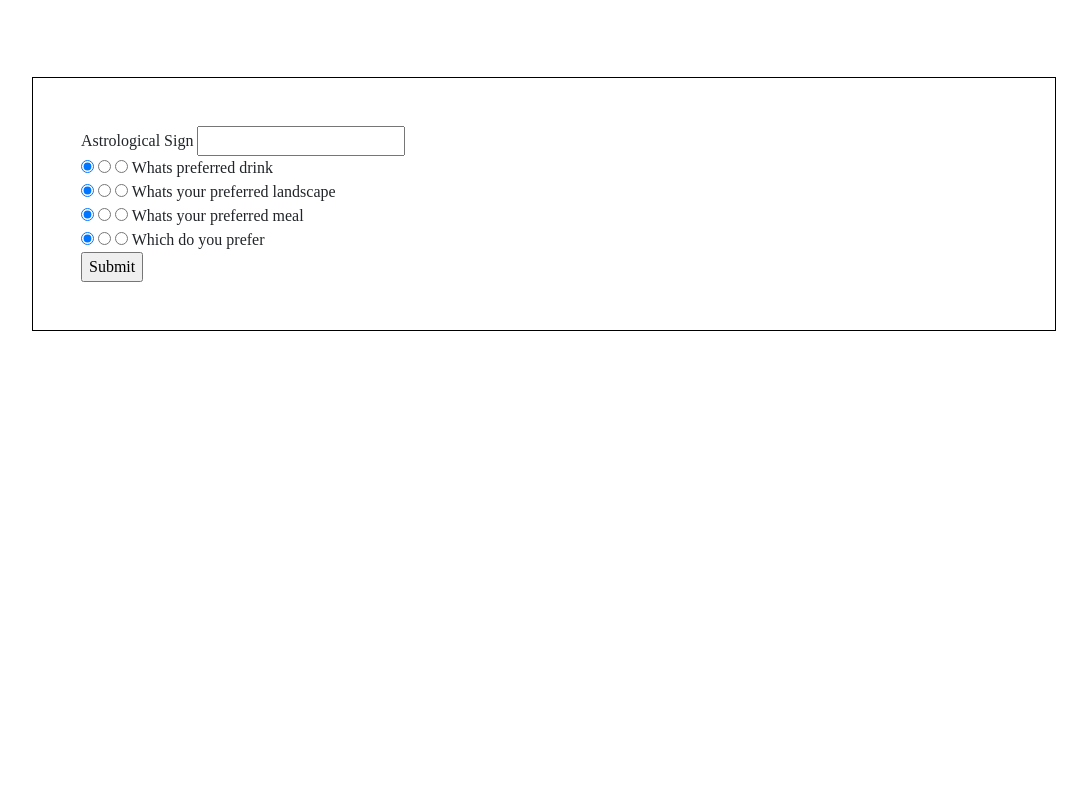
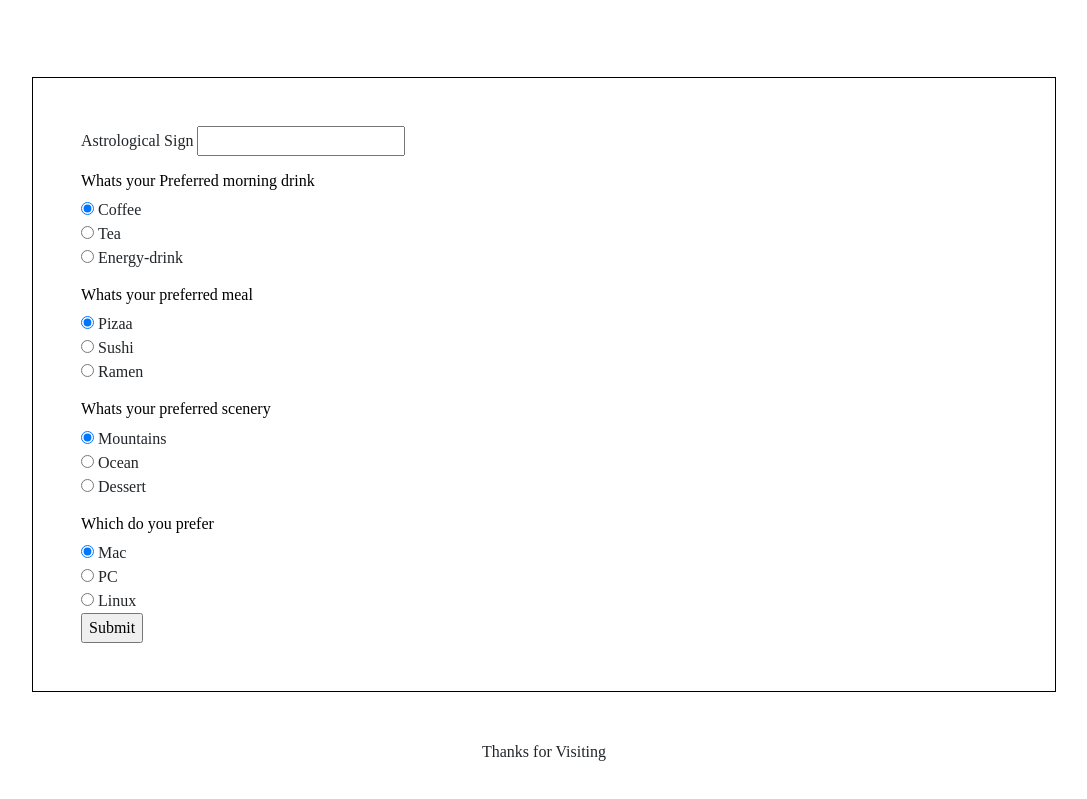
Before and after one commit to lionturtle99/programming-language-suggester, a plain HTML site: page index.html in a window 1280 px wide. Shown: the part 91-890 px from the top of the page, without its empty margins (96-1183 px from the left). Before the commit the page ends 800 px from the top, so only its background shows below. Drawn offline with nearby package versions, Linux system fonts and the light colour scheme.

Commit message:
add divs and labels to index.html with styling

```diff
--- a/css/main.css
+++ b/css/main.css
@@ -16,6 +16,11 @@ form {
   border: solid black 1px;
   padding: 3em;
 }
-label {
-  display: block;
+h6 {
+  margin-top: 15px;
+  color:rgb(0, 0, 0);
 }
+footer {
+  margin: 3em 0 3em;
+  text-align: center;
+}
--- a/index.html
+++ b/index.html
@@ -12,39 +12,66 @@
 <body>
   <h1>Programming Language Suggester</h1>
   <form id="form1">
-    <label for="sign">Astrological Sign
-      <input id="sign" type="text" name="sign" required>
-    </label>
-      <label for="drink">
-      <input id="coffee" type="radio" name="drink" checked>
-      <input id="tea" type="radio" name="drink">
-      <input id="energy" type="radio" name="drink">
-      Whats preferred drink
-    </label>
-      <label for="drink">
-      <input id="ocean" type="radio" name="landscape" checked>
-      <input id="mountains" type="radio" name="landscape">
-      <input id="dessert" type="radio" name="landscape">
-      Whats your preferred landscape
-    </label>
-  </label>
-  <label for="food">
-  <input id="pizza" type="radio" name="food" checked>
-  <input id="ramen" type="radio" name="food">
-  <input id="sushi" type="radio" name="food">
-  Whats your preferred meal
-</label>
-</label>
-<label for="software">
-<input id="mac" type="radio" name="software"checked>
-<input id="pc" type="radio" name="software">
-<input id="linux" type="radio" name="software">
-Which do you prefer
-</label>
+    <div >Astrological Sign
+      <input id="sign" type="text"  name="sign">
+    </div>
+    <h6>Whats your Preferred morning drink</h6>
+    <div >
+      <input type="radio" value="1" name="drink" id="coffee" checked>
+      <label for="coffee">Coffee</label>
+    </div>
+    <div>
+      <input type="radio" value="2" name="drink" id="tea">
+      <label for="tea">Tea</label>
+    </div>
+    <div>
+      <input type="radio" value="3" name="drink" id="energy-drink">
+      <label for="energy-drink">Energy-drink</label>
+    </div>
+    <h6>Whats your preferred meal</h6>
+    <div >
+      <input type="radio" value="1" name="food" id="pizza" checked>
+      <label for="pizza">Pizaa</label>
+    </div>
+    <div>
+      <input type="radio" value="2" name="food" id="sushi">
+      <label for="sushi">Sushi</label>
+    </div>
+    <div>
+      <input type="radio" value="3" name="food" id="ramen">
+      <label for="ramen">Ramen</label>
+    </div>
+    <h6>Whats your preferred scenery</h6>
+    <div >
+      <input type="radio" value="1" name="landscape" id="mountains" checked>
+      <label for="mountains">Mountains</label>
+    </div>
+    <div>
+      <input type="radio" value="2" name="landscape" id="ocean">
+      <lanel for="ocean">Ocean</lanel>
+    </div>
+    <div>
+      <input type="radio" value="3" name="landscape" id="dessert">
+      <label for="dessert">Dessert</label>
+    </div>
+    <h6>Which do you prefer</h6>
+    <div >
+      <input type="radio" value="1" name="software" id="mac" checked>
+      <label for="mac">Mac</label>
+    </div>
+    <div>
+      <input type="radio" value="2" name="software" id="pc">
+      <label for="pc">PC</label>
+    </div>
+    <div>
+      <input type="radio" value="3" name="software" id="linux">
+      <label for="linux">Linux</label>
+    </div>
     <input type="submit" value="Submit">
   </form>
   <div class="language">
-    Based off your answers you should learn <span class="choice"></span> !!
+    <h2 id="output"></h2>
   </div>
+  <footer>Thanks for Visiting</footer>
 </body>
 </html>
--- a/js/main.js
+++ b/js/main.js
@@ -12,7 +12,6 @@ function langCompat(user, lang) {
       userScore += 1;
     }
   }
-  console.log(typeof userScore);
   return userScore;
 }
 
@@ -36,8 +35,6 @@ $(document).ready(function() {
     for (let key in languages) {
       let tempMatch = langCompat(userChoices, languages[key]);
 
-      console.log(tempMatch)
-
       if (tempMatch > bestMatch[1]) {
         bestMatch = [key, tempMatch];
       }
```
